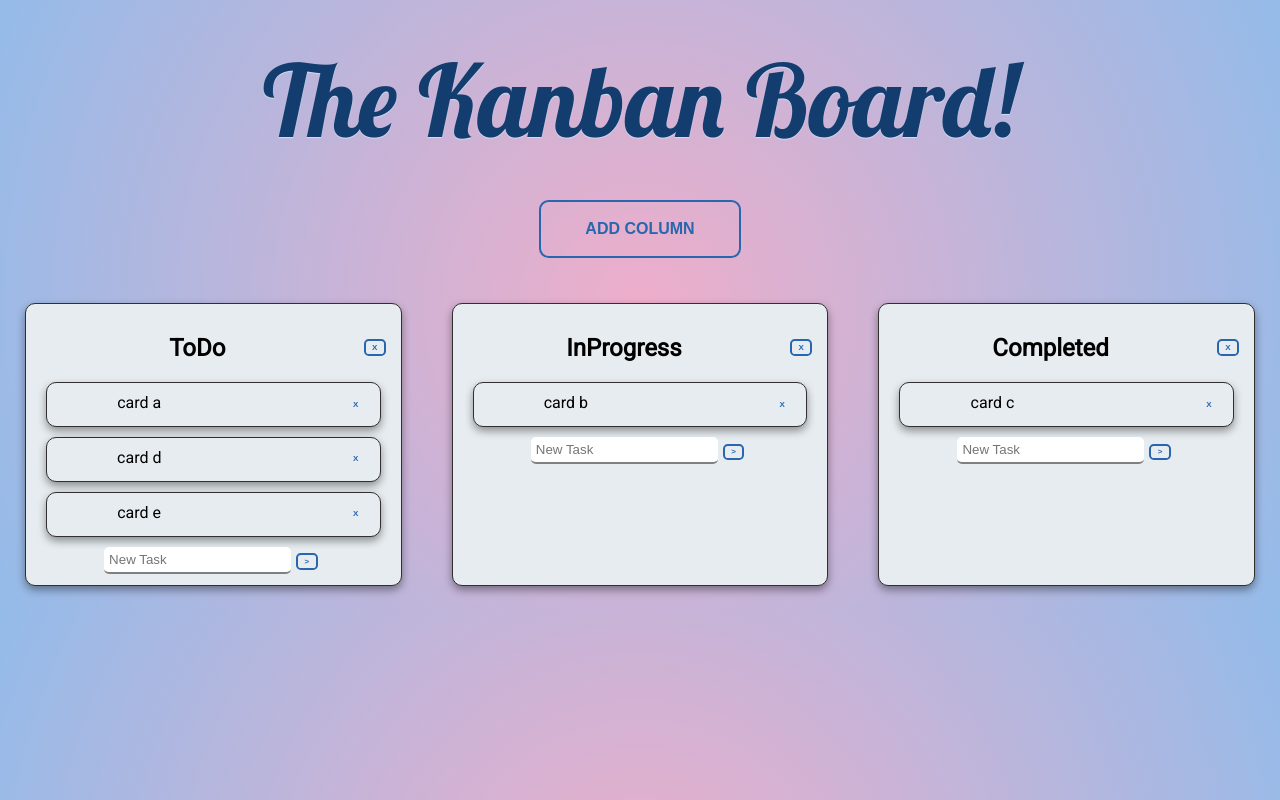
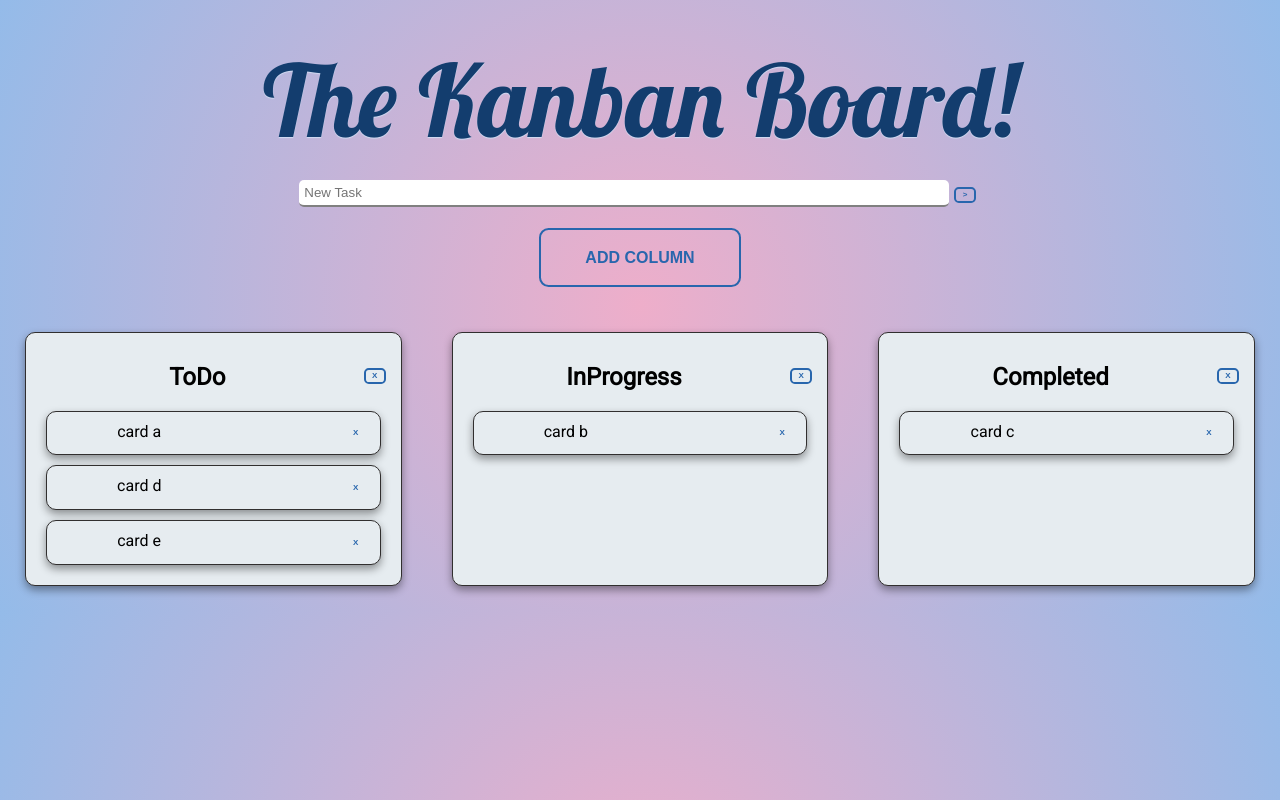
Before and after one commit to tdnicola/kanban-react, a React (Create React App) app: page / in a window 1280 px wide. Both pictures are taken after a click on the button "Login". Built offline with nearby package versions, Linux system fonts and the light colour scheme.

Commit message:
updated readme, changed new tasks back to one input on main page.

```diff
--- a/package.json
+++ b/package.json
@@ -5,8 +5,6 @@
   "homepage": "https://tdnicola.github.io/kanban-react/",
   "dependencies": {
     "react": "^16.12.0",
-    "react-dnd": "^10.0.2",
-    "react-dnd-html5-backend": "^10.0.2",
     "react-dom": "^16.12.0",
     "react-scripts": "3.2.0"
   },
--- a/src/App.css
+++ b/src/App.css
@@ -112,6 +112,8 @@ input {
   border-color: grey;
   padding: 5px;
   border-radius: 5px;
+  width: 50%
+  /* display: flex; */
 }
 
 .loginView {
--- a/src/App.js
+++ b/src/App.js
@@ -2,6 +2,7 @@ import React, { useState } from 'react';
 import Column from './components/Column';
 import LoginView from './components/LoginView';
 import NewColumn from './components/NewColumn';
+import NewTask from './components/NewTask';
 
 import './App.css';
 
@@ -50,6 +51,7 @@ function App() {
       setLoginView(!loginView)
     }
 
+
     const toggleRegistrationView = (e) => {
       e.preventDefault();
       setRegistrationView(!registrationView)
@@ -60,6 +62,9 @@ function App() {
       setaddNewColumnModal(!addNewColumnModal)
     }
 
+    const resetFormData =  () => {
+      document.getElementById("newTaskInput").reset();
+    }
     //starting to drag the task
     const onDragStart = (e, id, cardIndex, columnIndex) => {
       // console.log('dragstart', id, "card index:" + cardIndex)
@@ -79,7 +84,7 @@ function App() {
     }
 
     // inputting new task, takes onChange above
-    const createNewTask = (e, columnIndex) => {
+    const createNewTask = (e) => {
       e.preventDefault()
 
       let task = {
@@ -87,7 +92,7 @@ function App() {
         key: input,
       }
 
-      columns[columnIndex].cards.push(task)
+      columns[0].cards.push(task)
 
       toggleModalAddTaskClick(e)
       setInput('')
@@ -164,6 +169,12 @@ function App() {
       {loginView && (
         <div className='loggedIn'>
 
+              <NewTask
+                createNewTask={createNewTask}
+                onChange={onChange}
+                input={input}
+                resetFormData={resetFormData}
+              />
               <NewColumn
                 toggleAddColumn={toggleAddColumn}
                 addNewColumnModal={addNewColumnModal}
@@ -184,6 +195,7 @@ function App() {
                       onChange={onChange}
                       input={input}
                       deleteTask={deleteTask}
+                      resetFormData={resetFormData}
                     />
                   ))
                 }
--- a/src/components/Column.js
+++ b/src/components/Column.js
@@ -1,6 +1,5 @@
 import React from 'react';
 import Card from './Card'
-import NewTask from './NewTask'
 
 export default ({
     column,
@@ -13,6 +12,7 @@ export default ({
     onChange,
     input,
     deleteTask,
+    resetFormData,
  }) => (
     <div
         className='column'
@@ -35,11 +35,5 @@ export default ({
             />
         ))}
 
-        <NewTask
-            createNewTask={createNewTask}
-            onChange={onChange}
-            columnIndex={columnIndex}
-            input={input}
-        />
     </div>
 )
--- a/src/components/NewTask.js
+++ b/src/components/NewTask.js
@@ -3,12 +3,12 @@ import React from 'react';
 export default ({
     createNewTask,
     onChange,
-    columnIndex,
-    input
+    input,
 }) => (
 
     <div className='addTask'>
-        <input className={columnIndex} onChange={onChange} value={input} placeholder='New Task'></input>
-        <button className='addTaskButton btn'onClick={e => createNewTask(e, columnIndex)}>></button>
+        <input className='addNewTask' onChange={onChange} value={input} placeholder='New Task'></input>
+        <button className='addTaskButton btn'onClick={e => createNewTask(e)}>></button>
+
     </div>
 )
```
Also changed, not shown: 1 other file (tests, documents, lock files or other folders).
